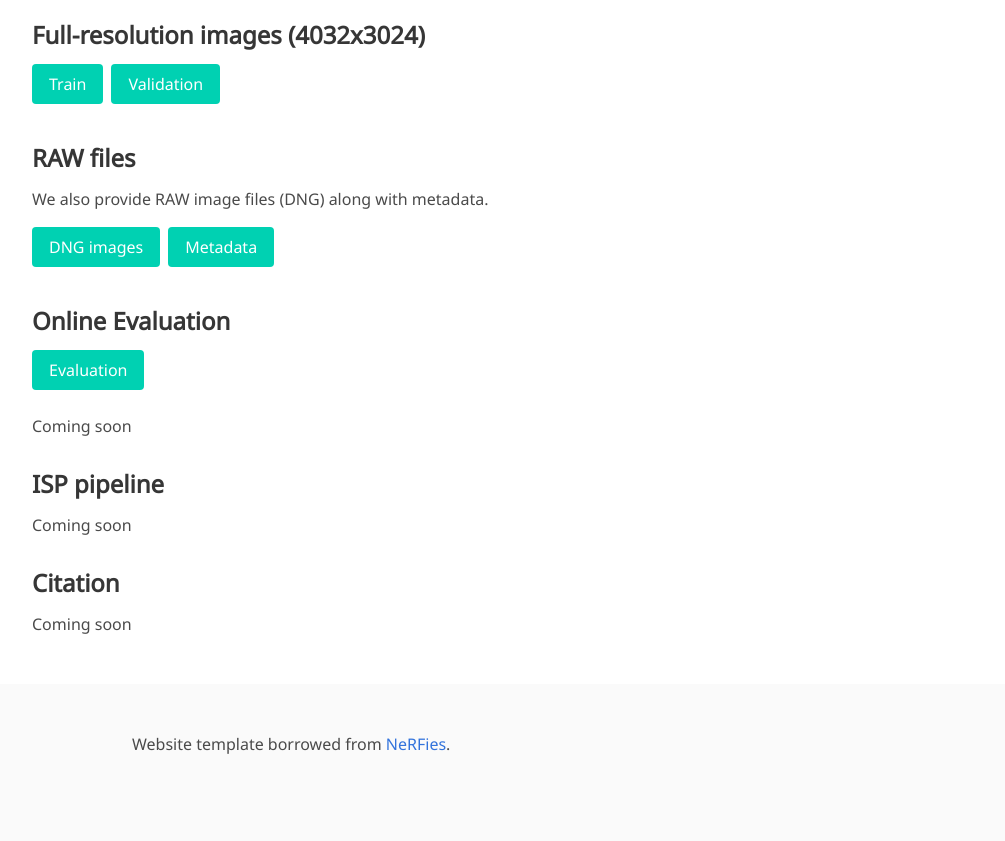
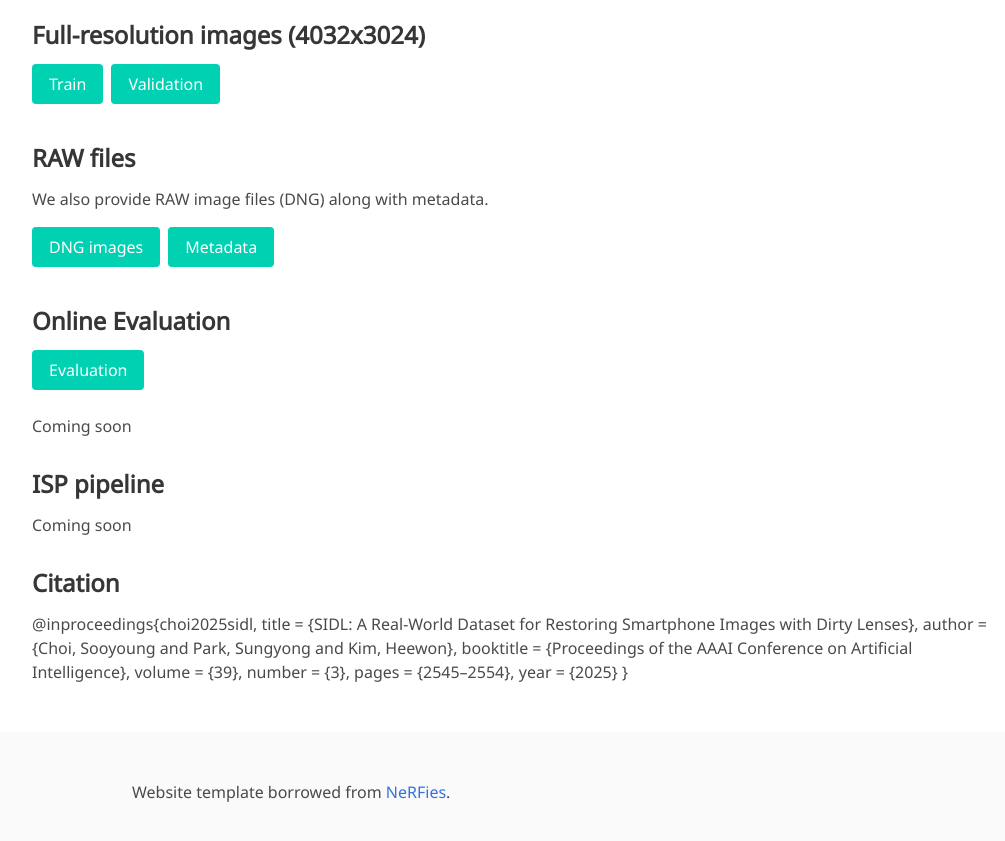
Before and after one commit to sidl-benchmark/sidl-benchmark.github.io, a Jekyll site: the page built from index.md, in a window 1280 px wide and 900 px high, scrolled down 1624 px. Shown: the top 841 px of the window, without its empty margins (128-1133 px from the left). Built offline with Jekyll 4.4.1, drawn with Linux system fonts in a browser that asks for light colours; some web fonts are replaced.

Commit message:
Update index.md

```diff
--- a/index.md
+++ b/index.md
@@ -68,4 +68,12 @@ Coming soon
 
 
 ### Citation
-Coming soon
+@inproceedings{choi2025sidl,
+  title     = {SIDL: A Real-World Dataset for Restoring Smartphone Images with Dirty Lenses},
+  author    = {Choi, Sooyoung and Park, Sungyong and Kim, Heewon},
+  booktitle = {Proceedings of the AAAI Conference on Artificial Intelligence},
+  volume    = {39},
+  number    = {3},
+  pages     = {2545--2554},
+  year      = {2025}
+}
```
